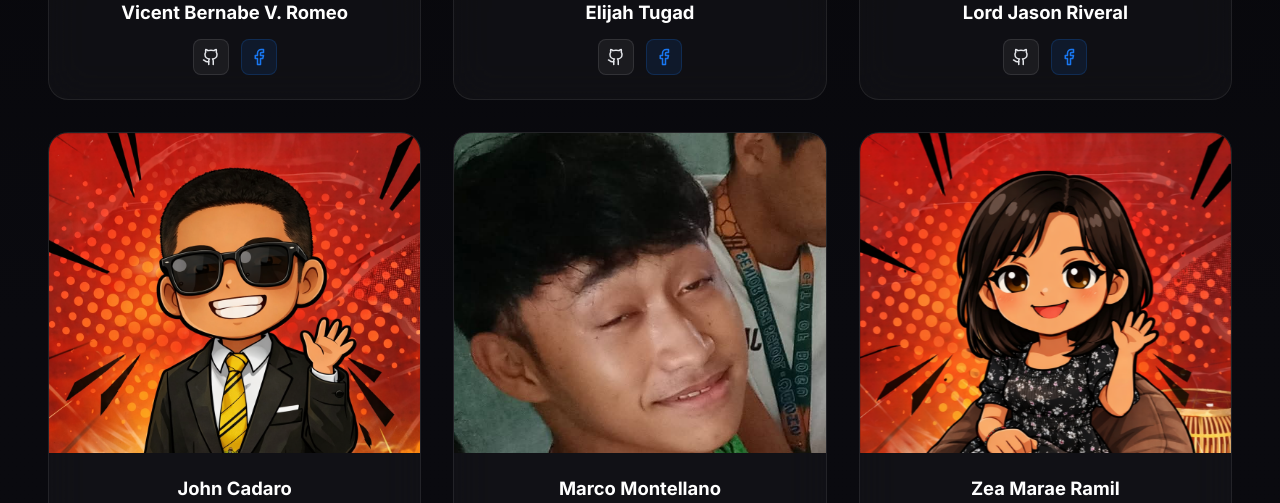
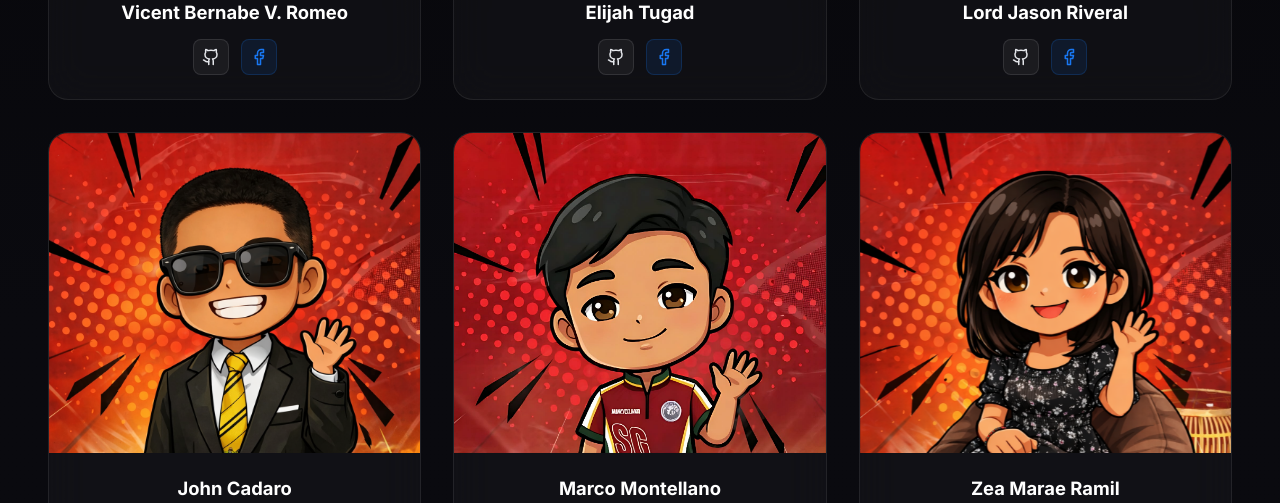
Before and after one commit to DaisuKiee/CebuTech, a React (Create React App) app: page / in a window 1280 px wide. Shown: the part 2440-2943 px from the top of the page. Built offline with nearby package versions, Linux system fonts and the light colour scheme.

Commit message:
Updated Student Images

```diff
--- a/src/components/Students.jsx
+++ b/src/components/Students.jsx
@@ -48,8 +48,8 @@ const studentsData = [
     id: 5,
     name: 'Marco Montellano',
     role: 'Leader',
-    frontImage: '/img/meme-marco.jpg',
-    backImage: '/img/Marco.jpg',
+    frontImage: '/img/Marco.jpg',
+    backImage: '/img/meme-marco.jpg',
     github: 'https://github.com',
     facebook: 'https://facebook.com',
     showHover: true
```
